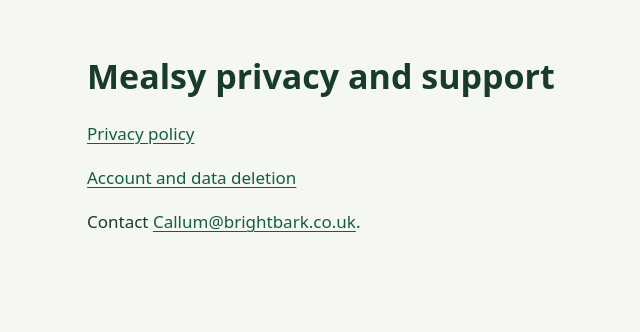
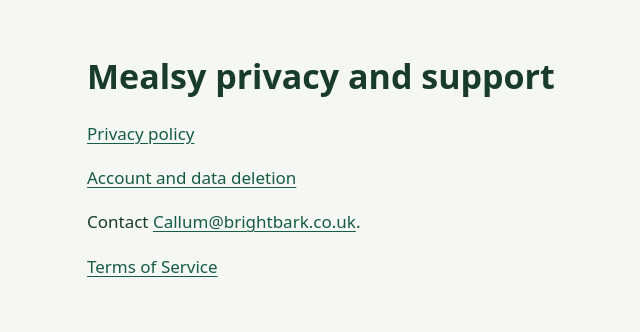
Before and after one commit to TheCalZone/Mealsy, a plain HTML site: page index.html in a window 1280 px wide. Shown: the whole page, without its empty margins (173-813 px from the left). Drawn offline with Linux system fonts and the light colour scheme.

Commit message:
Link Terms from public policy index

```diff
--- a/index.html
+++ b/index.html
@@ -1 +1 @@
-<!doctype html><html lang="en"><head><meta charset="utf-8"><meta name="viewport" content="width=device-width,initial-scale=1"><title>Mealsy privacy and support</title><link rel="stylesheet" href="privacy/legal.css"></head><body><main><h1>Mealsy privacy and support</h1><p><a href="privacy/">Privacy policy</a></p><p><a href="delete-account/">Account and data deletion</a></p><p>Contact <a href="mailto:Callum@brightbark.co.uk">Callum@brightbark.co.uk</a>.</p></main></body></html>
+<!doctype html><html lang="en"><head><meta charset="utf-8"><meta name="viewport" content="width=device-width,initial-scale=1"><title>Mealsy privacy and support</title><link rel="stylesheet" href="privacy/legal.css"></head><body><main><h1>Mealsy privacy and support</h1><p><a href="privacy/">Privacy policy</a></p><p><a href="delete-account/">Account and data deletion</a></p><p>Contact <a href="mailto:Callum@brightbark.co.uk">Callum@brightbark.co.uk</a>.</p><p><a href="terms/">Terms of Service</a></p></main></body></html>
```
